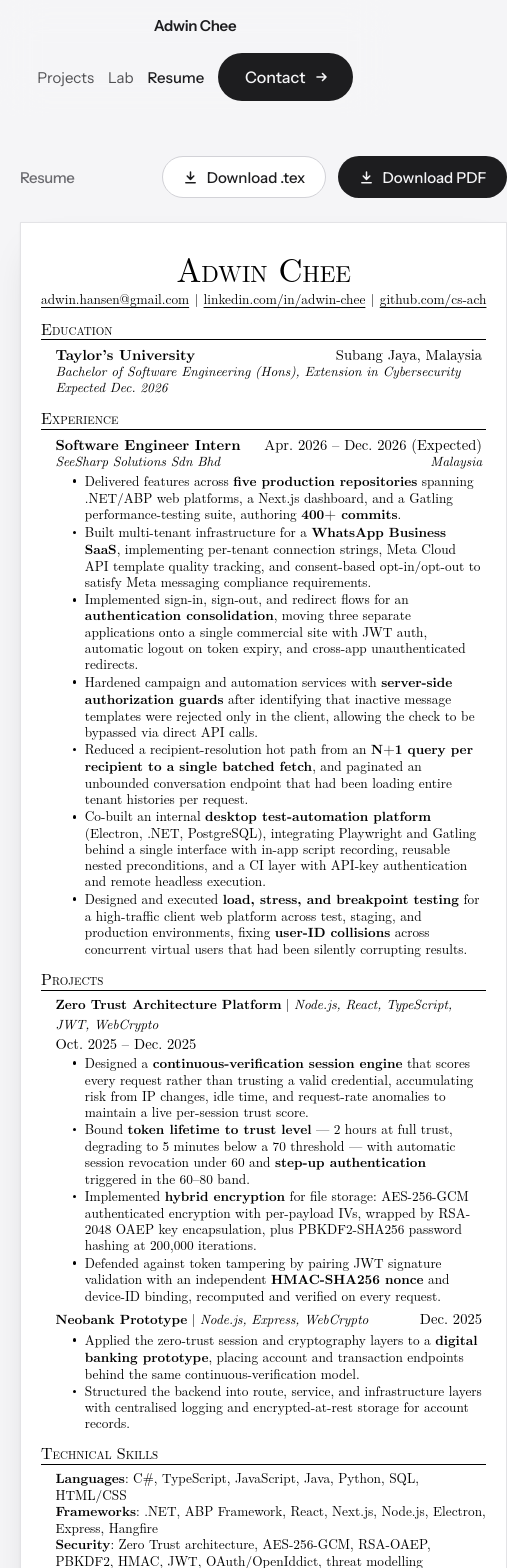
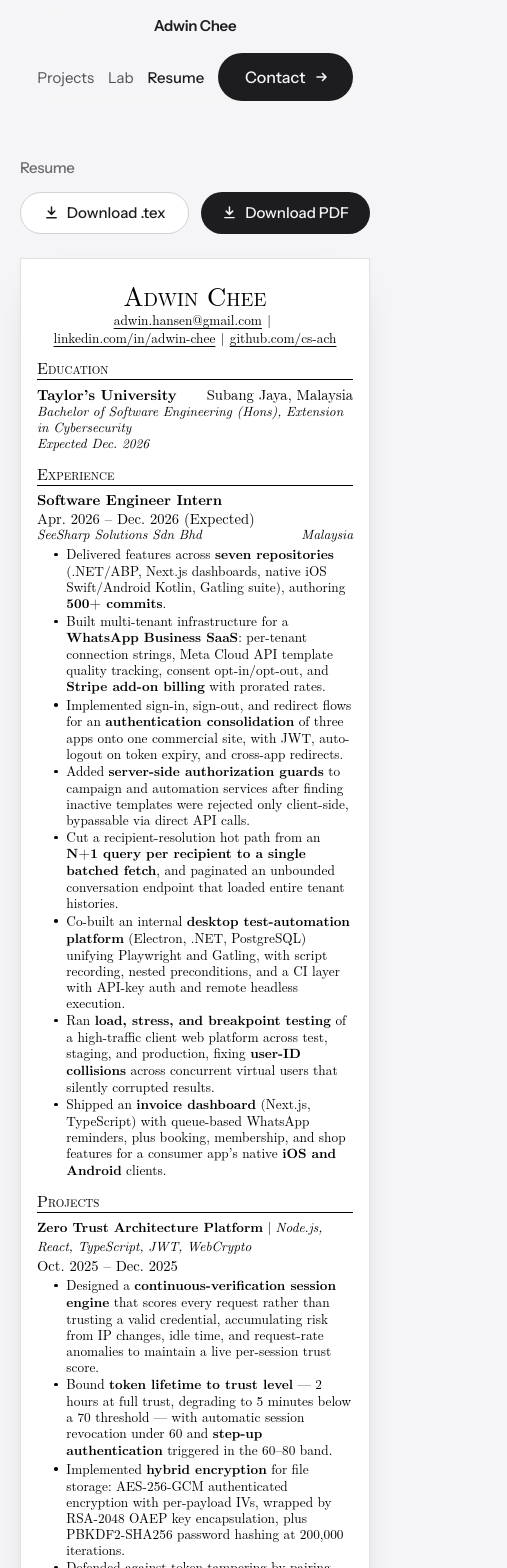
Before and after one commit to cs-ach/portfolio, a Next.js app: page /resume in a window 390 px wide. Shown: the top 1568 px of the page, 507 px wide, since content can reach past the window. Built offline with nearby package versions, Linux system fonts and the light colour scheme; a web font is replaced by a local one.

Commit message:
Update the resume from the internship's commits, set it on A4, and put contact under it

```diff
--- a/app/resume/page.tsx
+++ b/app/resume/page.tsx
@@ -1,6 +1,7 @@
 import type { Metadata } from "next";
 import { openGraph } from "@/lib/site";
 import { PERSON, RESUME } from "@/lib/content";
+import Contact from "@/components/Contact";
 import styles from "./resume.module.css";
 
 export const metadata: Metadata = {
@@ -43,6 +44,7 @@ export default function Resume() {
   });
 
   return (
+    <>
       <article className={styles.page}>
         <div className={styles.bar} {...reveal()}>
           <h1 className={`label ${styles.barTitle}`}>Resume</h1>
@@ -133,6 +135,8 @@ export default function Resume() {
 
         </div>
       </article>
+      <Contact />
+    </>
   );
 }
 
--- a/app/resume/resume.module.css
+++ b/app/resume/resume.module.css
@@ -12,6 +12,10 @@
 .page {
   padding: clamp(2.5rem, 6vw, 5rem) var(--margin) clamp(4rem, 8vw, 7rem);
   display: grid;
+  /* An auto column is never narrower than its widest min-content, so one
+     long unbreakable run inside the sheet stretched the whole page past the
+     screen. minmax(0, 1fr) lets the column shrink to the viewport. */
+  grid-template-columns: minmax(0, 1fr);
   justify-items: center;
   gap: var(--s-5);
 }
@@ -20,7 +24,7 @@
 
 .bar {
   width: 100%;
-  max-width: 8.5in;
+  max-width: 210mm;
   display: flex;
   flex-wrap: wrap;
   gap: var(--s-3) var(--s-4);
@@ -29,19 +33,19 @@
 }
 .barTitle { margin: 0; }
 .actions { display: flex; flex-wrap: wrap; gap: var(--s-3); }
-.dl { min-height: 42px; padding: 0 1.25rem; font-size: var(--t-small); }
+.dl { min-height: 42px; padding: 0 1.25rem; font-size: var(--t-small); white-space: nowrap; }
 .glyph { width: 15px; height: 15px; transition: transform var(--d-fast) var(--ease); }
 @media (hover: hover) {
   .dl:hover .glyph { transform: translateY(var(--nudge)); }
 }
 
 /* ── the sheet: Jake's template, measured in TeX points ─────
-   \documentclass[letterpaper,11pt], fullpage less half an inch a side. */
+   \documentclass[a4paper,11pt], fullpage less half an inch a side. */
 
 .sheet {
   width: 100%;
-  max-width: 8.5in;
-  min-height: 11in;
+  max-width: 210mm;
+  min-height: 297mm;
   padding: 0.5in;
   background: #fff;
   color: #000;
@@ -164,21 +168,40 @@
   .row { flex-wrap: wrap; column-gap: 12pt; row-gap: 0; }
 }
 
+/* On a phone the dates and places drop under their titles instead of
+   squeezing beside them, the contact line may break between its links,
+   and the download pills share the width. */
+@media (max-width: 520px) {
+  .sheet { padding: 20px 16px; overflow-wrap: anywhere; }
+  .name { font-size: 20pt; line-height: 24pt; }
+  .contact { display: flex; flex-wrap: wrap; justify-content: center; row-gap: 2pt; }
+  .row > :last-child { flex: 0 1 auto; text-align: left; }
+  .list { margin-left: 0; }
+  .entry { width: 100%; }
+  .actions { width: 100%; }
+  .dl { flex: 1 1 10rem; justify-content: center; }
+}
+
 /* Printing the page prints the sheet and nothing else, edge to edge on
-   Letter, so tools/resume-export.mjs can turn it into the PDF. */
-@page { size: letter; margin: 0; }
+   A4, so tools/resume-export.mjs can turn it into the PDF. */
+@page { size: A4; margin: 0; }
 
 @media print {
   :global(body) * { visibility: hidden; }
+  /* visibility: hidden still reserves each element's box, so anything after
+     the sheet would keep the printout long enough to spill onto more pages.
+     Removing the footer and contact section from print avoids that. */
+  :global(footer) { display: none; }
+  :global(#contact) { display: none; }
   .sheet, .sheet * { visibility: visible; }
   .page { padding: 0; display: block; }
   .bar { display: none; }
   .sheet {
     position: absolute;
     inset: 0 auto auto 0;
-    width: 8.5in;
+    width: 210mm;
     max-width: none;
-    height: 11in;
+    height: 297mm;
     overflow: hidden;
     border: 0;
     box-shadow: none;
--- a/lib/content.ts
+++ b/lib/content.ts
@@ -20,7 +20,7 @@ export const PERSON = {
   githubLabel: "github.com/cs-ach",
   linkedin: "https://www.linkedin.com/in/adwin-chee-42427b354/",
   linkedinLabel: "linkedin.com/in/adwin-chee",
-  where: "Malaysia, GMT+8",
+  where: "Malaysia",
 };
 
 /* One plain sentence per project about a decision I made in it. These are
@@ -132,7 +132,7 @@ export const PROJECTS: Project[] = [
     tone: { stage: "#E8E3DB", stageAlt: "#DCD5CA" },
     roles: ["Systems design", "Rust runtime", "Embedded Linux"],
     figureCaption:
-      "A web recreation of the device's interface at its real size, 800 by 480: the dock along the bottom, the status bar and the widget grid.",
+      "A web recreation of the device's interface at 800 by 480: the dock along the bottom, the status bar and the widget grid.",
     states: [
       {
         label: "Plugin running",
@@ -357,7 +357,7 @@ export const RECORD = [
   { name: "Dean's List", value: "April 2025" },
   { name: "Dean's List", value: "September 2025" },
   { name: "AWS Cloud Practitioner Essentials", value: "Certificate" },
-  { name: "Cisco Networking Academy", value: "Packet Tracer" },
+  { name: "Cisco Networking Academy: Packet Tracer", value: "Certificate" },
 ];
 
 /* ── the stack list ───────────────────────────────────────────────────── */
@@ -418,13 +418,14 @@ export const RESUME = {
     org: "SeeSharp Solutions Sdn Bhd",
     where: "Malaysia",
     bullets: [
-      "Delivered features across **five production repositories** spanning .NET/ABP web platforms, a Next.js dashboard, and a Gatling performance-testing suite, authoring **400+ commits**.",
-      "Built multi-tenant infrastructure for a **WhatsApp Business SaaS**, implementing per-tenant connection strings, Meta Cloud API template quality tracking, and consent-based opt-in/opt-out to satisfy Meta messaging compliance requirements.",
-      "Implemented sign-in, sign-out, and redirect flows for an **authentication consolidation**, moving three separate applications onto a single commercial site with JWT auth, automatic logout on token expiry, and cross-app unauthenticated redirects.",
-      "Hardened campaign and automation services with **server-side authorization guards** after identifying that inactive message templates were rejected only in the client, allowing the check to be bypassed via direct API calls.",
-      "Reduced a recipient-resolution hot path from an **N+1 query per recipient to a single batched fetch**, and paginated an unbounded conversation endpoint that had been loading entire tenant histories per request.",
-      "Co-built an internal **desktop test-automation platform** (Electron, .NET, PostgreSQL), integrating Playwright and Gatling behind a single interface with in-app script recording, reusable nested preconditions, and a CI layer with API-key authentication and remote headless execution.",
-      "Designed and executed **load, stress, and breakpoint testing** for a high-traffic client web platform across test, staging, and production environments, fixing **user-ID collisions** across concurrent virtual users that had been silently corrupting results.",
+      "Delivered features across **seven repositories** (.NET/ABP, Next.js dashboards, native iOS Swift/Android Kotlin, Gatling suite), authoring **500+ commits**.",
+      "Built multi-tenant infrastructure for a **WhatsApp Business SaaS**: per-tenant connection strings, Meta Cloud API template quality tracking, consent opt-in/opt-out, and **Stripe add-on billing** with prorated rates.",
+      "Implemented sign-in, sign-out, and redirect flows for an **authentication consolidation** of three apps onto one commercial site, with JWT, auto-logout on token expiry, and cross-app redirects.",
+      "Added **server-side authorization guards** to campaign and automation services after finding inactive templates were rejected only client-side, bypassable via direct API calls.",
+      "Cut a recipient-resolution hot path from an **N+1 query per recipient to a single batched fetch**, and paginated an unbounded conversation endpoint that loaded entire tenant histories.",
+      "Co-built an internal **desktop test-automation platform** (Electron, .NET, PostgreSQL) unifying Playwright and Gatling, with script recording, nested preconditions, and a CI layer with API-key auth and remote headless execution.",
+      "Ran **load, stress, and breakpoint testing** of a high-traffic client web platform across test, staging, and production, fixing **user-ID collisions** across concurrent virtual users that silently corrupted results.",
+      "Shipped an **invoice dashboard** (Next.js, TypeScript) with queue-based WhatsApp reminders, plus booking, membership, and shop features for a consumer app\u2019s native **iOS and Android** clients.",
     ],
   },
   projects: [
@@ -447,15 +448,15 @@ export const RESUME = {
       period: "Dec. 2025",
       bullets: [
         "Applied the zero-trust session and cryptography layers to a **digital banking prototype**, placing account and transaction endpoints behind the same continuous-verification model.",
-        "Structured the backend into route, service, and infrastructure layers with centralised logging and encrypted-at-rest storage for account records.",
+        "Layered the backend (route, service, infrastructure) with centralised logging and encrypted-at-rest account records.",
       ],
     },
   ],
   skills: [
-    { label: "Languages", items: "C#, TypeScript, JavaScript, Java, Python, SQL, HTML/CSS" },
+    { label: "Languages", items: "C#, TypeScript, JavaScript, Java, Swift, Kotlin, Python, SQL, HTML/CSS" },
     { label: "Frameworks", items: ".NET, ABP Framework, React, Next.js, Node.js, Electron, Express, Hangfire" },
     { label: "Security", items: "Zero Trust architecture, AES-256-GCM, RSA-OAEP, PBKDF2, HMAC, JWT, OAuth/OpenIddict, threat modelling" },
     { label: "Testing", items: "Playwright, Gatling, load, stress & breakpoint testing" },
-    { label: "Tools & Databases", items: "Git, Docker, GitHub Actions, Postman, Maven, PostgreSQL, SQLite" },
+    { label: "Tools & Databases", items: "Git, Docker, GitHub Actions, Postman, Maven, PostgreSQL, SQLite, Stripe" },
   ],
 };
--- a/tools/resume-export.mjs
+++ b/tools/resume-export.mjs
@@ -2,7 +2,7 @@
    RESUME in lib/content.ts. Rerun it whenever the resume content changes.
 
      public/resume.tex  Jake Gutierrez's resume template (MIT), filled in
-     public/resume.pdf  the /resume/ sheet printed to Letter
+     public/resume.pdf  the /resume/ sheet printed to A4
 
    The PDF is printed from a running site, so start one first (the dev
    server, or the static export on :4311) and point BASE at it.
@@ -40,7 +40,7 @@ const tex = String.raw`%-------------------------
 % License : MIT
 %------------------------
 
-\documentclass[letterpaper,11pt]{article}
+\documentclass[a4paper,11pt]{article}
 
 \usepackage{latexsym}
 \usepackage[empty]{fullpage}
```
Also changed, not shown: 2 other files (tests, documents, lock files or other folders). Lines whose indentation alone changed are shown as unchanged.
